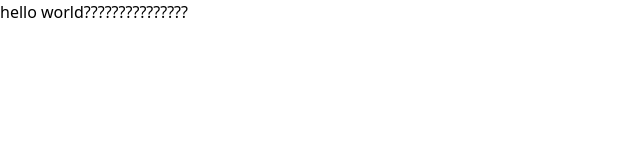
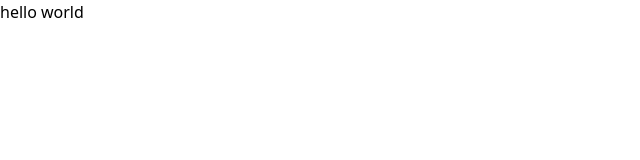
Before and after one commit to Next-Ninjas/second-brain-web, a Next.js app: page / in a window 1280 px wide. Shown: the top 160 px of the page, without its empty margins (0-640 px from the left). Built offline with nearby package versions, Linux system fonts and the light colour scheme.

Commit message:
fix: remove extraneous characters from greeting message on Rootpage

```diff
--- a/app/page.tsx
+++ b/app/page.tsx
@@ -3,7 +3,7 @@ import React from 'react'
 const Rootpage = () => {
   return (
     <div>
-      hello world???????????????
+      hello world
     </div>
   )
 }
```
